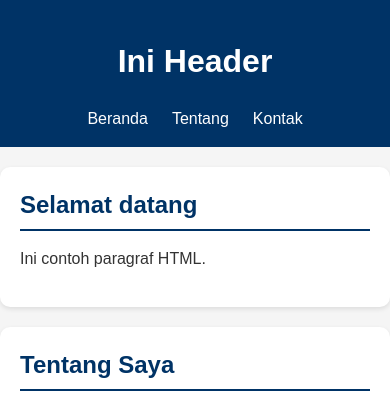
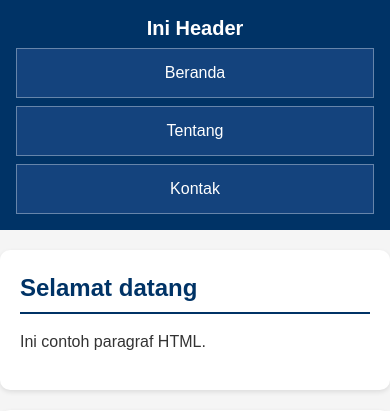
Before and after one commit to 2511500084-PWD-GBD1J-25260/2511500084-PWD-GB1J-2526, a PHP site: page /pertemuan-04/index.html in a window 390 px wide. Shown: the top 411 px of the page. Run offline with PHP 8.4, Linux system fonts and the light colour scheme.

Commit message:
styling navigasi mode mobile

```diff
--- a/pertemuan-04/style.css
+++ b/pertemuan-04/style.css
@@ -175,4 +175,22 @@ header li a {
         z-index: 1000;
       }
     }
+    header h1 {
+      margin: 0 0 8px;
+      font-size: 20px;
+      line-height: 1.2;
     }
+  header ul {
+    flex-direction: column;
+    align-items: stretch;
+    gap: 8px;
+    margin: 8px 0 0;
+  }
+  header li a {
+    display: block;
+    padding: 12px 14px;
+    border: 1px solid rgba(255, 255, 255, .35);
+    background: rgba(255, 255, 255, .08);
+    backdrop-filter: saturate(120%);
+  }
+    }
```
